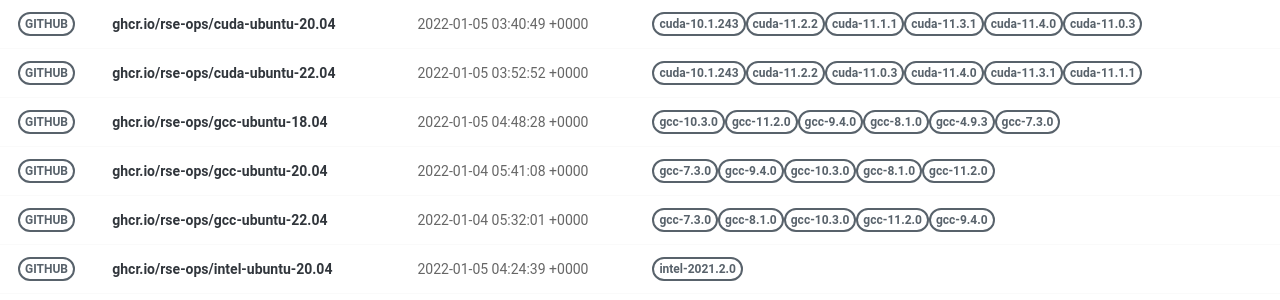
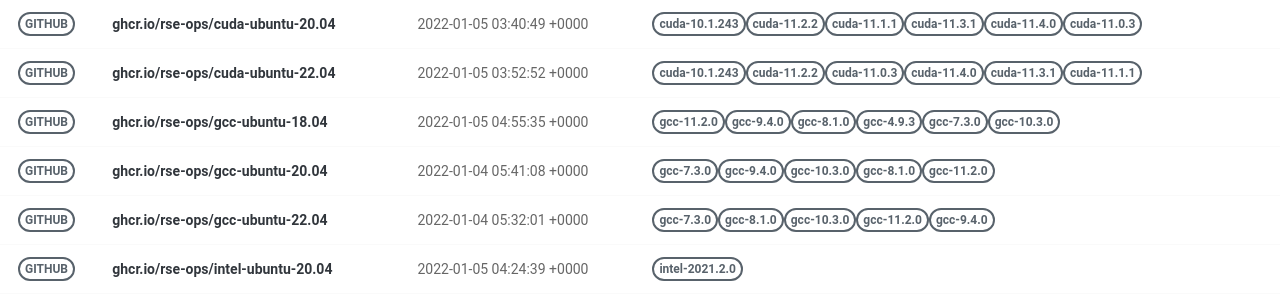
Before and after one commit to rse-ops/docker-images, a Jekyll site: the page built from pages/index.md, in a window 1280 px wide. Shown: the part 277-577 px from the top of the page. Built offline with Jekyll 4.4.1, drawn with Linux system fonts in a browser that asks for light colours; nearby versions of some CDN libraries.

Commit message:
Automated push to update library 2022-01-05

```diff
--- a/_library/ghcr.io-rse-ops-gcc-ubuntu-18.04.md
+++ b/_library/ghcr.io-rse-ops-gcc-ubuntu-18.04.md
@@ -1,14 +1,11 @@
 ---
 layout: container
 name: ghcr.io/rse-ops/gcc-ubuntu-18.04
-updated_at: 2022-01-05 04:48:28.948809
+updated_at: 2022-01-05 04:55:35.986083
 
 
 container_url: https://github.com/orgs/rse-ops/packages/container/package/gcc-ubuntu-18.04
 versions:
- - tag: gcc-10.3.0
-   dockerfile: https://github.com/rse-ops/docker-images/blob/main/ubuntu/gcc/Dockerfile
-   manifest: https://crane.ggcr.dev/manifest/ghcr.io/rse-ops/gcc-ubuntu-18.04:gcc-10.3.0
  - tag: gcc-11.2.0
    dockerfile: https://github.com/rse-ops/docker-images/blob/main/ubuntu/gcc/Dockerfile
    manifest: https://crane.ggcr.dev/manifest/ghcr.io/rse-ops/gcc-ubuntu-18.04:gcc-11.2.0
```
Also changed, not shown: other parts of _library/ghcr.io-rse-ops-gcc-ubuntu-18.04.md (+3 -0 lines).
